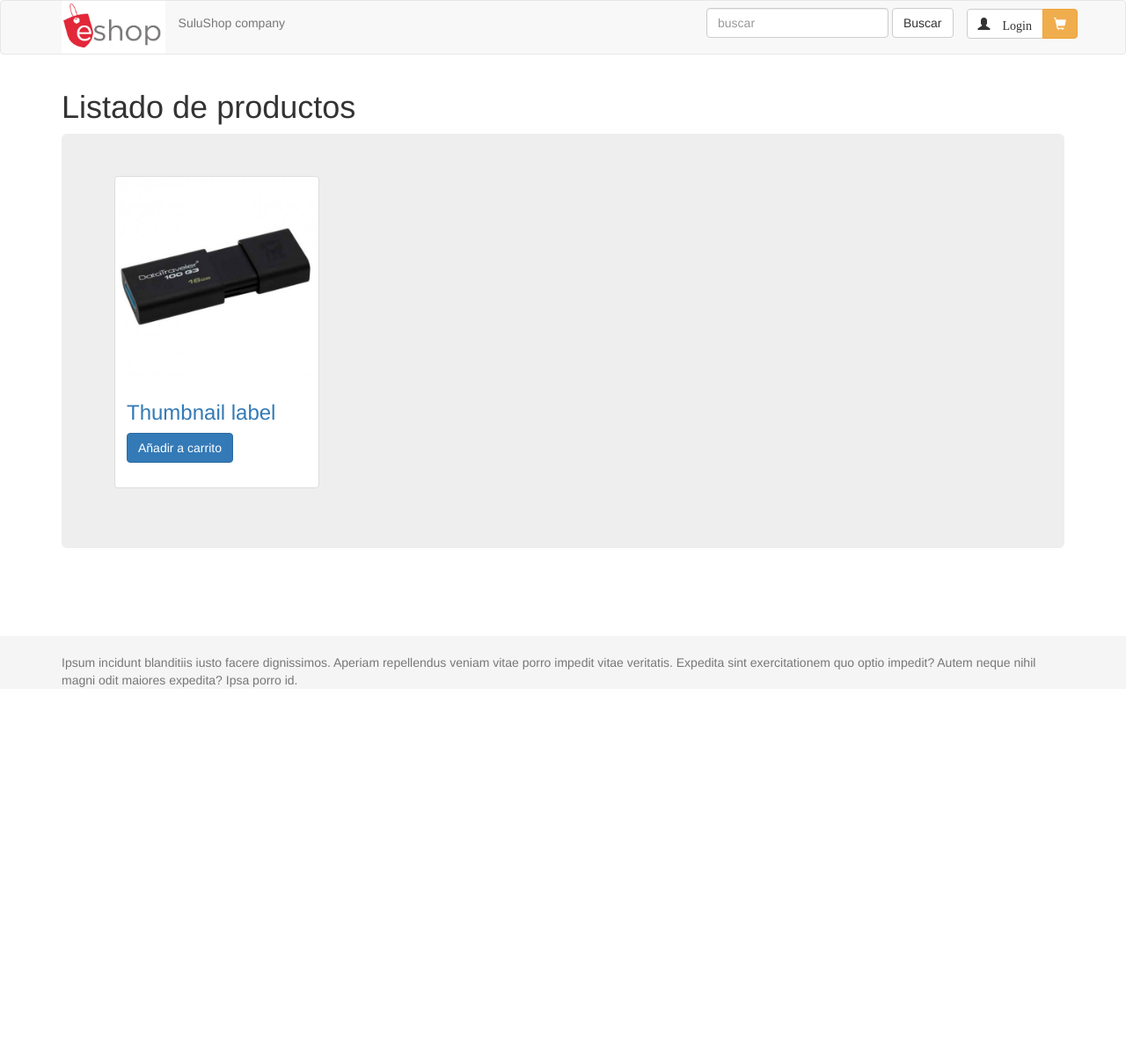
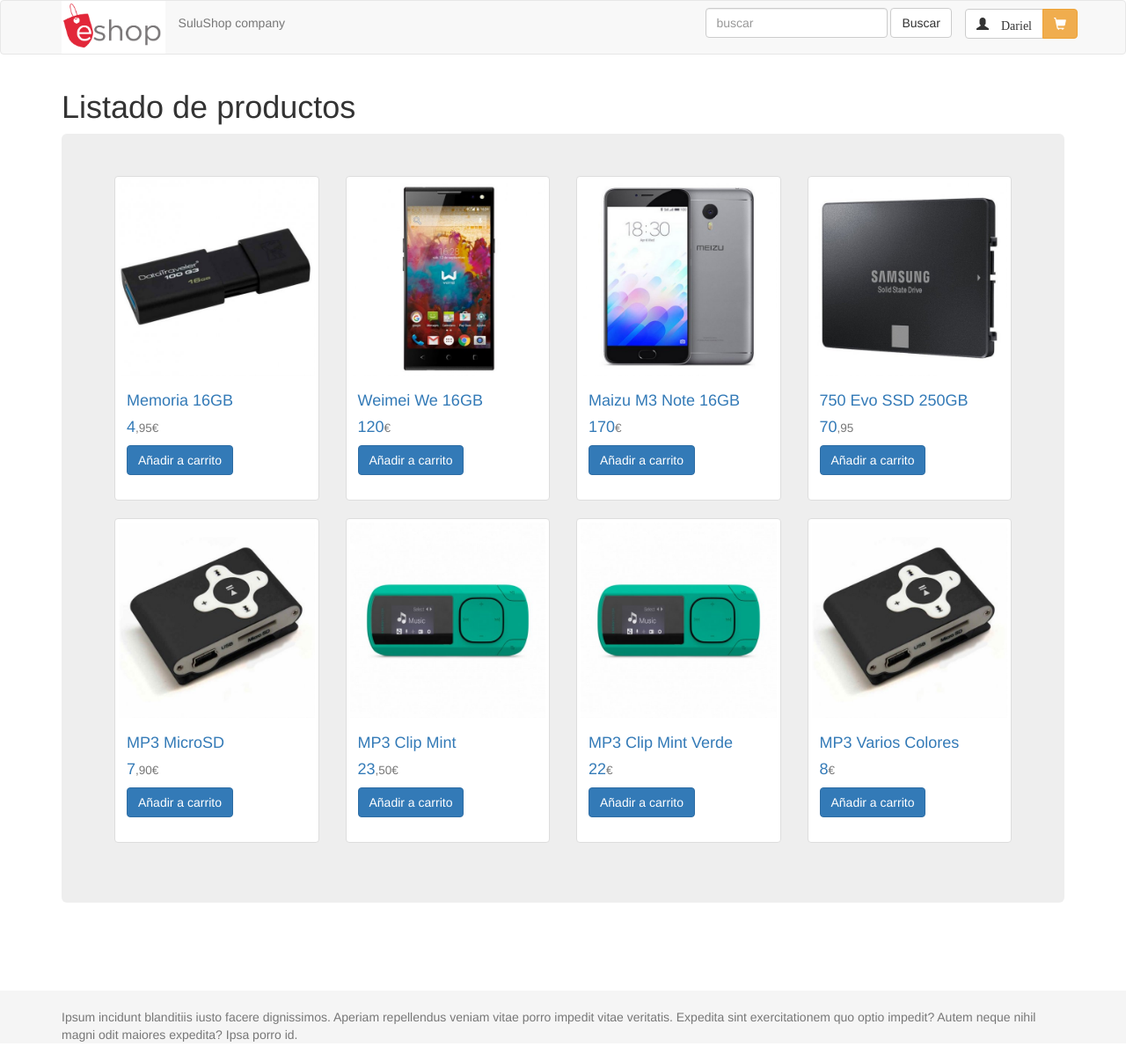
Before and after one commit to DarFig/SuluShop, a Python web app: template templates/_modules/lista.html in a window 1280 px wide. Shown: the whole page at 88% size. Before the commit the page ends 781 px from the top, so only its background shows below. Run offline with Jinja, Linux system fonts and the light colour scheme; the template is opened without the code that fills it, so the values that code supplies are empty.

Commit message:
war y enlaces finales

```diff
--- a/templates/_modules/detalle.html
+++ b/templates/_modules/detalle.html
@@ -23,8 +23,8 @@
         <p class="navbar-text">SuluShop company</p>
         <div class="navbar-right">
           <div class="btn-group" role="group">
-            <a href=""class="btn btn-default navbar-btn glyphicon glyphicon-user"> Login</a>
-            <a href=""class="btn btn-warning navbar-btn glyphicon glyphicon-shopping-cart"></a>
+            <a href="perfil.html" class="btn btn-default navbar-btn glyphicon glyphicon-user"> Jorge</a>
+            <a href="lista.html" class="btn btn-warning navbar-btn glyphicon glyphicon-shopping-cart"></a>
           </div>
         </div>
         <div class="navbar-right">
--- a/templates/_modules/lista.html
+++ b/templates/_modules/lista.html
@@ -10,18 +10,19 @@
 		<link href="../../static/css/style.css" rel="stylesheet">
 	</head>
 	<body>
+		<!--inicio navbar-->
 		<nav class="navbar navbar-default">
 			<div class="container">
 				<div class="navbar-header">
-          <a class="" href="../../index.html">
+					<a class="" href="index.html">
 						<img alt="Brand" src="../../static/img/eshop.png">
 					</a>
 				</div>
 				<p class="navbar-text">SuluShop company</p>
 				<div class="navbar-right">
 					<div class="btn-group" role="group">
-            <a href=""class="btn btn-default navbar-btn glyphicon glyphicon-user"> Login</a>
-            <a href=""class="btn btn-warning navbar-btn glyphicon glyphicon-shopping-cart"></a>
+						<a href="perfil.html" class="btn btn-default navbar-btn glyphicon glyphicon-user"> Dariel</a>
+						<a href="lista.html" class="btn btn-warning navbar-btn glyphicon glyphicon-shopping-cart"></a>
 					</div>
 				</div>
 				<div class="navbar-right">
@@ -34,23 +35,22 @@
 				</div>
 			</div>
 		</nav>
-
 		<div class="container">
 			<h1>Listado de productos</h1>
 
 			<div class="jumbotron">
-
 				<div class="row">
 
 					<!--Articulo1-->
 					<div class="col-md-3">
 						<div class="thumbnail">
-              <a href="" class="">
+							<a href="detalle.html" class="">
 								<img src="../../static/img/obj_list1.jpg" alt="imagen">
 							</a>
 							<div class="caption">
-                <a href="" class="">
-                  <h3>Thumbnail label</h3>
+								<a href="detalle.html" class="">
+									<h4>Memoria 16GB</h4>
+									<h4>4<span class="small">,95€</span></h4>
 								</a>
 								<p>
 									<a href="" class="btn btn-primary" role="button">Añadir a carrito</a>
@@ -58,16 +58,139 @@
 							</div>
 						</div>
 					</div>
+
+					<!--Articulo2-->
+					<div class="col-md-3">
+						<div class="thumbnail">
+							<a href="detalle.html" class="">
+								<img src="../../static/img/obj_list2.jpg" alt="imagen">
+							</a>
+							<div class="caption">
+								<a href="detalle.html" class="">
+									<h4>Weimei We 16GB</h4>
+									<h4>120<span class="small">€</span></h4>
+								</a>
+								<p>
+									<a href="detalle.html" class="btn btn-primary" role="button">Añadir a carrito</a>
+								</p>
+							</div>
+						</div>
+					</div>
+
+					<!--Articulo3-->
+					<div class="col-md-3">
+						<div class="thumbnail">
+							<a href="detalle.html" class="">
+								<img src="../../static/img/obj_list3.jpg" alt="imagen">
+							</a>
+							<div class="caption">
+								<a href="detalle.html" class="">
+									<h4>Maizu M3 Note 16GB</h4>
+									<h4>170<span class="small">€</span></h4>
+								</a>
+								<p>
+									<a href="detalle.html" class="btn btn-primary" role="button">Añadir a carrito</a>
+								</p>
+							</div>
+						</div>
+					</div>
+
+					<!--Articulo4-->
+					<div class="col-md-3">
+						<div class="thumbnail">
+							<a href="detalle.html" class="">
+								<img src="../../static/img/obj_list4.jpg" alt="imagen">
+							</a>
+							<div class="caption">
+								<a href="detalle.html" class="">
+									<h4> 750 Evo SSD 250GB</h4>
+									<h4>70<span class="small">,95</span></h4>
+								</a>
+								<p>
+									<a href="detalle.html" class="btn btn-primary" role="button">Añadir a carrito</a>
+								</p>
+							</div>
+						</div>
+					</div>
+
+					<!--Articulo5-->
+					<div class="col-md-3">
+						<div class="thumbnail">
+							<a href="detalle.html" class="">
+								<img src="../../static/img/obj_list5.jpg" alt="imagen">
+							</a>
+							<div class="caption">
+								<a href="detalle.html" class="">
+									<h4>MP3 MicroSD</h4>
+									<h4>7<span class="small">,90€</span></h4>
+								</a>
+								<p>
+									<a href="detalle.html" class="btn btn-primary" role="button">Añadir a carrito</a>
+								</p>
+							</div>
+						</div>
+					</div>
+
+					<!--Articulo6-->
+					<div class="col-md-3">
+						<div class="thumbnail">
+							<a href="detalle.html" class="">
+								<img src="../../static/img/obj_list6.jpg" alt="imagen">
+							</a>
+							<div class="caption">
+								<a href="detalle.html" class="">
+									<h4>MP3 Clip Mint</h4>
+									<h4>23<span class="small">,50€</span></h4>
+								</a>
+								<p>
+									<a href="detalle.html" class="btn btn-primary" role="button">Añadir a carrito</a>
+								</p>
+							</div>
+						</div>
+					</div>
+
+					<!--Articulo7-->
+					<div class="col-md-3">
+						<div class="thumbnail">
+							<a href="detalle.html" class="">
+								<img src="../../static/img/obj_list6.jpg" alt="imagen">
+							</a>
+							<div class="caption">
+								<a href="detalle.html" class="">
+									<h4>MP3 Clip Mint Verde</h4>
+									<h4>22<span class="small">€</span></h4>
+								</a>
+								<p>
+									<a href="detalle.html" class="btn btn-primary" role="button">Añadir a carrito</a>
+								</p>
+							</div>
+						</div>
+					</div>
+
+					<!--Articulo8-->
+					<div class="col-md-3">
+						<div class="thumbnail">
+							<a href="detalle.html" class="">
+								<img src="../../static/img/obj_list5.jpg" alt="imagen">
+							</a>
+							<div class="caption">
+								<a href="detalle.html" class="">
+									<h4>MP3 Varios Colores</h4>
+									<h4>8<span class="small">€</span></h4>
+								</a>
+								<p>
+									<a href="detalle.html" class="btn btn-primary" role="button">Añadir a carrito</a>
+								</p>
+							</div>
+						</div>
+					</div>
+
 				</div>
 
 			</div>
 		</div>
-    <!--nuevo fin-->
 
 
-    </div>
-    </section>
-    </div>
 		<footer class="footer">
 			<div class="container">
 				<p class="text-muted">
--- a/templates/_modules/modificar.html
+++ b/templates/_modules/modificar.html
@@ -21,8 +21,8 @@
         <p class="navbar-text">SuluShop company</p>
         <div class="navbar-right">
           <div class="btn-group" role="group">
-            <a href=""class="btn btn-default navbar-btn glyphicon glyphicon-user"> Ruben</a>
-            <a href=""class="btn btn-warning navbar-btn glyphicon glyphicon-shopping-cart"></a>
+            <a href="perfil.html"class="btn btn-default navbar-btn glyphicon glyphicon-user"> Ruben</a>
+            <a href="lista.html"class="btn btn-warning navbar-btn glyphicon glyphicon-shopping-cart"></a>
           </div>
         </div>
         <div class="navbar-right">
--- a/templates/_modules/perfil.html
+++ b/templates/_modules/perfil.html
@@ -22,8 +22,8 @@
         <p class="navbar-text">SuluShop company</p>
         <div class="navbar-right">
           <div class="btn-group" role="group">
-            <a href=""class="btn btn-default navbar-btn glyphicon glyphicon-user"> Ruben</a>
-            <a href=""class="btn btn-warning navbar-btn glyphicon glyphicon-shopping-cart"></a>
+            <a href="perfil.html"class="btn btn-default navbar-btn glyphicon glyphicon-user"> Ruben</a>
+            <a href="lista.html"class="btn btn-warning navbar-btn glyphicon glyphicon-shopping-cart"></a>
           </div>
         </div>
         <div class="navbar-right">
```
Also changed, not shown: index.html (+194 -9 lines), templates/_modules/contrase+¦a.html (deleted, +0 -159 lines), templates/_modules/contraseña.html (+54 -24 lines), templates/_modules/registro_login.html (+14 -8 lines), out/practica1_651348_568659_696322.txt (added), 1 other file. Lines whose indentation alone changed are shown as unchanged.
